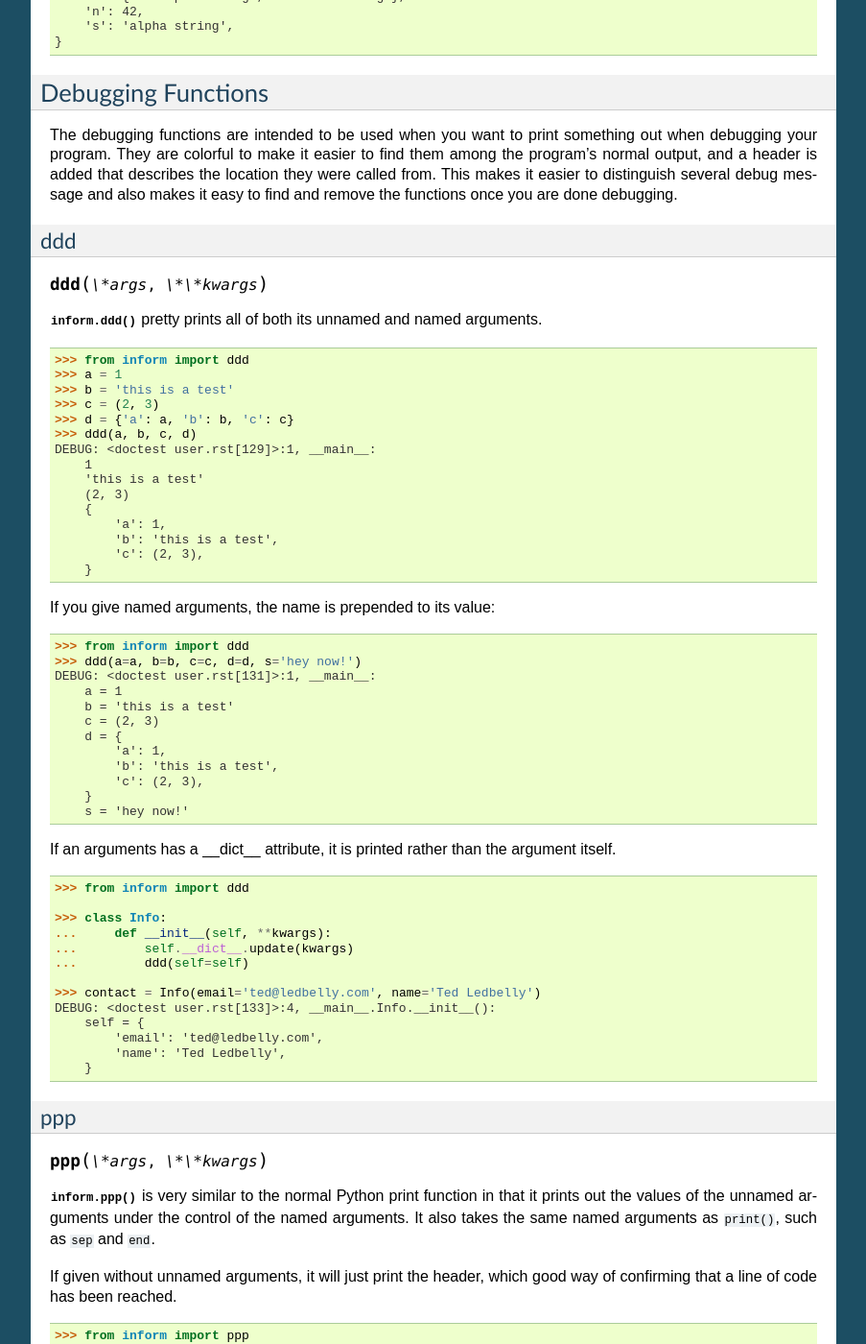
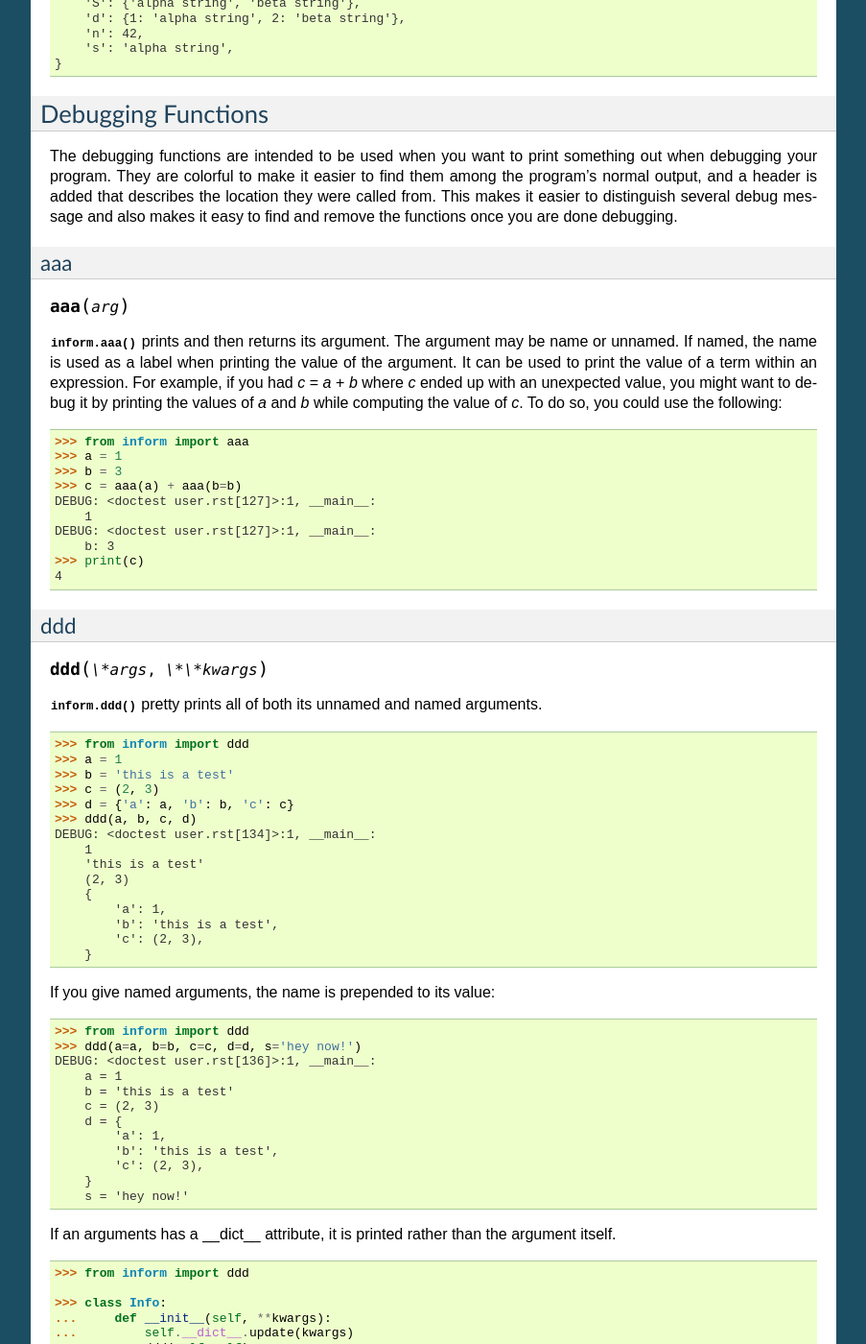
Before and after one commit to KenKundert/inform, a Sphinx documentation site: the page built from doc/user.rst, in a window 1280 px wide and 1400 px high, scrolled down 15596 px. Shown: the whole window at 96% size, without its empty margins (198-1101 px from the left). Built offline with Sphinx 7.4.7, drawn with Linux system fonts in a browser that asks for light colours; some of the changed text lies outside the part shown.

Commit message:
Add aaa() debug function. Document adding debug functions to usercustomize.py.

```diff
--- a/doc/api.rst
+++ b/doc/api.rst
@@ -80,6 +80,8 @@ User Utilities
 Debug Utilities
 ===============
 
+.. autofunction:: inform.aaa
+
 .. autofunction:: inform.ddd
 
 .. autofunction:: inform.ppp
--- a/doc/index.rst
+++ b/doc/index.rst
@@ -233,6 +233,9 @@ constructing messages.
 
 .. list-table::
 
+   * - :ref:`aaa desc`
+     - Pretty prints, then returns, its argument; used when debugging code.
+
    * - :ref:`color desc`
      - Used to color messages sent to the console.
 
--- a/doc/user.rst
+++ b/doc/user.rst
@@ -359,7 +359,7 @@ to the message and the header is colored magenta.
     myprog DEBUG: HERE!
 
 The *debug* informant is being deprecated in favor of the debugging functions
-``ddd()``, ``ppp()``, ``sss()`` and ``vvv()``.
+``aaa()``, ``ddd()``, ``ppp()``, ``sss()`` and ``vvv()``.
 
 
 .. _warn:
@@ -1153,6 +1153,34 @@ debug message and also makes it easy to find and remove the functions once you
 are done debugging.
 
 
+.. _aaa desc:
+
+aaa
+"""
+
+.. py:function:: aaa(arg)
+
+:func:`inform.aaa` prints and then returns its argument.  The argument may be
+name or unnamed.  If named, the name is used as a label when printing the value
+of the argument.  It can be used to print the value of a term within an
+expression. For example, if you had *c* = *a* + *b* where *c* ended up with an
+unexpected value, you might want to debug it by printing the values of *a* and
+*b* while computing the value of *c*. To do so, you could use the following:
+
+.. code:: python
+
+    >>> from inform import aaa
+    >>> a = 1
+    >>> b = 3
+    >>> c = aaa(a) + aaa(b=b)
+    DEBUG: <doctest user.rst[127]>:1, __main__:
+        1
+    DEBUG: <doctest user.rst[127]>:1, __main__:
+        b: 3
+    >>> print(c)
+    4
+
+
 .. _ddd desc:
 
 ddd
@@ -1170,7 +1198,7 @@ ddd
     >>> c = (2, 3)
     >>> d = {'a': a, 'b': b, 'c': c}
     >>> ddd(a, b, c, d)
-    DEBUG: <doctest user.rst[129]>:1, __main__:
+    DEBUG: <doctest user.rst[134]>:1, __main__:
         1
         'this is a test'
         (2, 3)
@@ -1186,7 +1214,7 @@ If you give named arguments, the name is prepended to its value:
 
     >>> from inform import ddd
     >>> ddd(a=a, b=b, c=c, d=d, s='hey now!')
-    DEBUG: <doctest user.rst[131]>:1, __main__:
+    DEBUG: <doctest user.rst[136]>:1, __main__:
         a = 1
         b = 'this is a test'
         c = (2, 3)
@@ -1210,7 +1238,7 @@ argument itself.
     ...         ddd(self=self)
 
     >>> contact = Info(email='ted@ledbelly.com', name='Ted Ledbelly')
-    DEBUG: <doctest user.rst[133]>:4, __main__.Info.__init__():
+    DEBUG: <doctest user.rst[138]>:4, __main__.Info.__init__():
         self = {
             'email': 'ted@ledbelly.com',
             'name': 'Ted Ledbelly',
@@ -1240,7 +1268,7 @@ good way of confirming that a line of code has been reached.
     >>> c = (2, 3)
     >>> d = {'a': a, 'b': b, 'c': c}
     >>> ppp(a, b, c)
-    DEBUG: <doctest user.rst[140]>:1, __main__:
+    DEBUG: <doctest user.rst[145]>:1, __main__:
         1 this is a test (2, 3)
 
 
@@ -1263,7 +1291,7 @@ here?* question better than a simple print function.
         ..     print('CONTINUING')
 
         >> foo()
-        DEBUG: <doctest user.rst[137]>:2, __main__.foo():
+        DEBUG: <doctest user.rst[142]>:2, __main__.foo():
             Traceback (most recent call last):
                 ...
         CONTINUING
@@ -1285,7 +1313,7 @@ variables on the argument list and only those variables are printed.
     >>> from inform import vvv
 
     >>> vvv(b, d)
-    DEBUG: <doctest user.rst[142]>:1, __main__:
+    DEBUG: <doctest user.rst[147]>:1, __main__:
         b = 'this is a test'
         d = {
             'a': 1,
@@ -1303,6 +1331,33 @@ shown.
 
     >>> aa = 1
     >>> vvv(a)
-    DEBUG: <doctest user.rst[145]>:1, __main__:
+    DEBUG: <doctest user.rst[150]>:1, __main__:
         a = 1
         aa = 1
+
+
+.. _site customization:
+
+Site Customization
+""""""""""""""""""
+
+Many people choose to add the importing of the debugging function to their
+usercustomize.py file. In this way, the debugging functions are always available
+without the need to explicitly import them. To accomplish this, create
+a *usercustomize.py* files that contains the following and place it in your
+site-packages directory:
+
+.. code:: python
+
+    # Include Inform debugging routines
+    try:                 # python3
+        import builtins
+    except ImportError:  # python2
+        import __builtin__ as builtins
+
+    from inform import aaa, ddd, ppp, sss, vvv
+    builtins.aaa = aaa
+    builtins.ddd = ddd
+    builtins.ppp = ppp
+    builtins.sss = sss
+    builtins.vvv = vvv
--- a/inform/__init__.py
+++ b/inform/__init__.py
@@ -9,7 +9,7 @@ from .inform import (
     Color, fmt, render, os_error, conjoin, plural, full_stop, columns,
 
     # debug functions
-    ppp, ddd, vvv, sss,
+    aaa, ppp, ddd, vvv, sss,
 
     # inform classes
     InformantFactory, Inform, Error,
```
Also changed, not shown: 1 other file.
